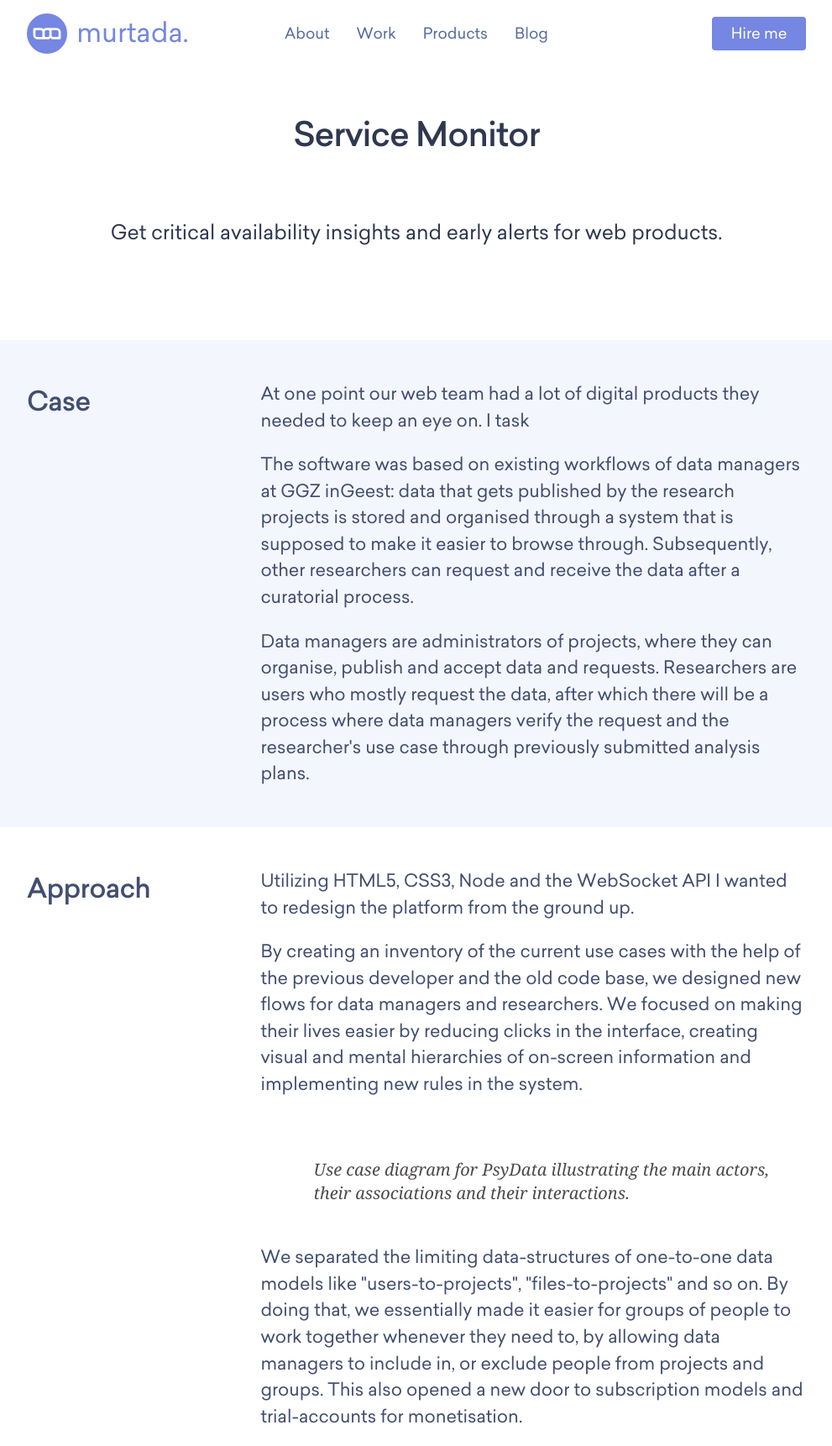
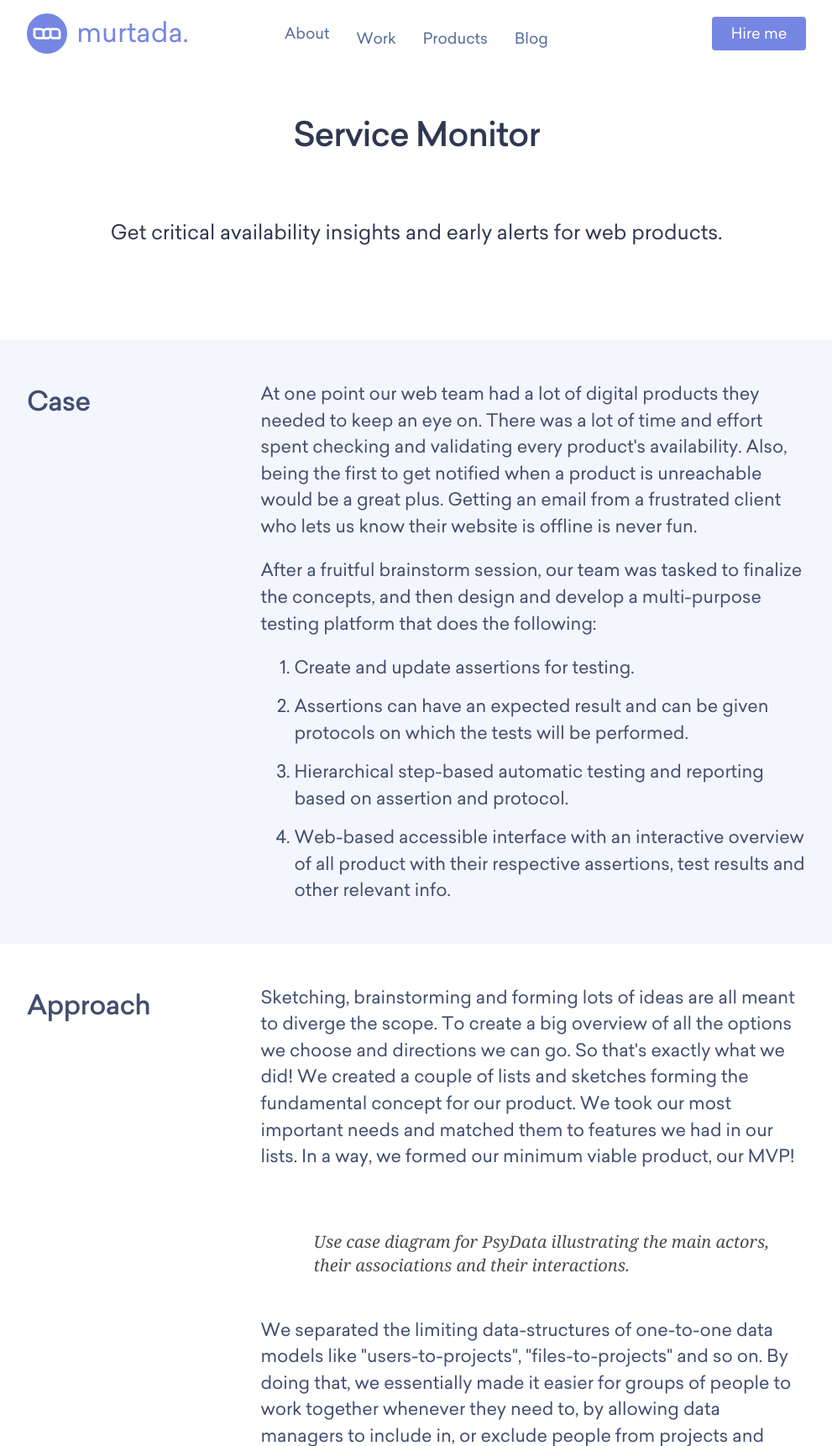
Before and after one commit to mmousawy/murtada.nl-ziggurat, a PHP site: template src/pages/work/service-monitor.php in a window 1280 px wide. Shown: the top 1722 px of the page at 84% size, without its empty margins (144-1135 px from the left). Run offline with PHP 8.4, Linux system fonts and the light colour scheme; the template is opened without the code that fills it, so the values that code supplies are empty; style sheets or scripts are compiled from the project's sources; some libraries are stand-ins or nearby versions.

Commit message:
Update work page.

```diff
--- a/src/pages/work/service-monitor.php
+++ b/src/pages/work/service-monitor.php
@@ -36,9 +36,14 @@ $props = $currentPage['properties'];
         <h3>Case</h3>
       </div>
       <div class="content-row__text">
-        <p>At one point our web team had a lot of digital products they needed to keep an eye on. I task</p>
-        <p>The software was based on existing workflows of data managers at GGZ inGeest: data that gets published by the research projects is stored and organised through a system that is supposed to make it easier to browse through. Subsequently, other researchers can request and receive the data after a curatorial process.</p>
-        <p>Data managers are administrators of projects, where they can organise, publish and accept data and requests. Researchers are users who mostly request the data, after which there will be a process where data managers verify the request and the researcher's use case through previously submitted analysis plans.</p>
+        <p>At one point our web team had a lot of digital products they needed to keep an eye on. There was a lot of time and effort spent checking and validating every product's availability. Also, being the first to get notified when a product is unreachable would be a great plus. Getting an email from a frustrated client who lets us know their website is offline is never fun.</p>
+        <p>After a fruitful brainstorm session, our team was tasked to finalize the concepts, and then design and develop a multi-purpose testing platform that does the following:</p>
+        <ol>
+          <li>Create and update assertions for testing.</li>
+          <li>Assertions can have an expected result and can be given protocols on which the tests will be performed.</li>
+          <li>Hierarchical step-based automatic testing and reporting based on assertion and protocol.</li>
+          <li>Web-based accessible interface with an interactive overview of all product with their respective assertions, test results and other relevant info.</li>
+        </ol>
       </div>
     </div>
   </div>
@@ -49,8 +54,7 @@ $props = $currentPage['properties'];
         <h3>Approach</h3>
       </div>
       <div class="content-row__text">
-        <p>Utilizing HTML5, CSS3, Node and the WebSocket API I wanted to redesign the platform from the ground up.</p>
-        <p>By creating an inventory of the current use cases with the help of the previous developer and the old code base, we designed new flows for data managers and researchers. We focused on making their lives easier by reducing clicks in the interface, creating visual and mental hierarchies of on-screen information and implementing new rules in the system.</p>
+        <p>Sketching, brainstorming and forming lots of ideas are all meant to diverge the scope. To create a big overview of all the options we choose and directions we can go. So that's exactly what we did! We created a couple of lists and sketches forming the fundamental concept for our product. We took our most important needs and matched them to features we had in our lists. In a way, we formed our minimum viable product, our MVP!</p>
         <figure class="picture-wrapper">
           <picture class="lazy">
             <source data-srcset="assets/images/work/psydata/_psydata-diagram-512px.png 512w, assets/images/work/psydata/_psydata-diagram-1024px.png 1024w" type="image/png">
@@ -99,28 +103,8 @@ $props = $currentPage['properties'];
       </div>
       <div class="gallery__pane">
         <picture class="gallery__picture">
-          <source srcset="assets/images/work/psydata/_psydata_1-512px.png 512w, assets/images/work/psydata/_psydata_1-1024px.png 1024w, assets/images/work/psydata/_psydata_1-1920px.png 1920w" type="image/png">
-          <img src="assets/images/work/psydata/_psydata_1-1024px.png" alt="PsyData screenshot">
-        </picture>
-
-        <picture class="gallery__picture">
-          <source srcset="assets/images/work/psydata/_psydata_2-512px.png 512w, assets/images/work/psydata/_psydata_2-1024px.png 1024w, assets/images/work/psydata/_psydata_2-1920px.png 1920w" type="image/png">
-          <img src="assets/images/work/psydata/_psydata_2-1024px.png" alt="PsyData screenshot">
-        </picture>
-
-        <picture class="gallery__picture">
-          <source srcset="assets/images/work/psydata/_psydata_3-512px.png 512w, assets/images/work/psydata/_psydata_3-1024px.png 1024w, assets/images/work/psydata/_psydata_3-1920px.png 1920w" type="image/png">
-          <img src="assets/images/work/psydata/_psydata_3-1024px.png" alt="PsyData screenshot">
-        </picture>
-
-        <picture class="gallery__picture">
-          <source srcset="assets/images/work/psydata/_psydata_4-512px.png 512w, assets/images/work/psydata/_psydata_4-1024px.png 1024w, assets/images/work/psydata/_psydata_4-1920px.png 1920w" type="image/png">
-          <img src="assets/images/work/psydata/_psydata_4-1024px.png" alt="PsyData screenshot">
-        </picture>
-
-        <picture class="gallery__picture">
-          <source srcset="assets/images/work/psydata/_psydata_5-512px.png 512w, assets/images/work/psydata/_psydata_5-1024px.png 1024w, assets/images/work/psydata/_psydata_5-1920px.png 1920w" type="image/png">
-          <img src="assets/images/work/psydata/_psydata_5-1024px.png" alt="PsyData screenshot">
+          <source srcset="assets/images/work/service-monitor/_service-monitor-1-512px.png 512w, assets/images/work/service-monitor/_service-monitor-1-1024px.png 1024w, assets/images/work/service-monitor/_service-monitor-1-1920px.png 1920w" type="image/png">
+          <img src="assets/images/work/service-monitor/_service-monitor-1-1024px.png" alt="Service Monitor screenshot">
         </picture>
       </div>
     </div>
--- a/src/scss/modules/_typography.scss
+++ b/src/scss/modules/_typography.scss
@@ -211,10 +211,19 @@ blockquote {
 }
 
 
-ol {
+ol,
+ul {
+  &:last-child {
+    margin-bottom: 0;
+  }
+
   @include bp(max-small) {
     padding-left: 1.5em;
   }
+}
+
+li + li {
+  margin-top: .7em;
 }
 
 code {
```
Also changed, not shown: src/assets/images/work/service-monitor/_service-monitor-1.png (renamed from src/assets/images/work/service-monitor/service-monitor-1.png).
